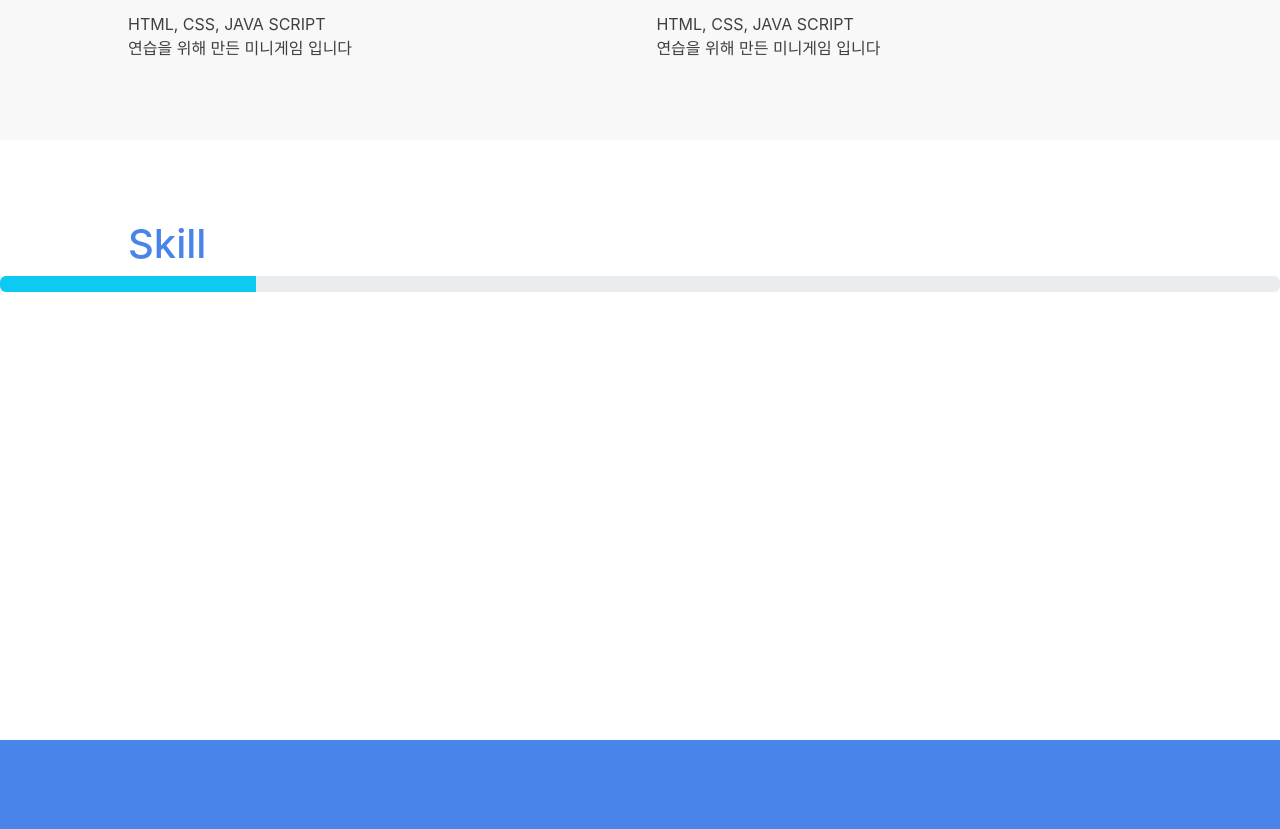
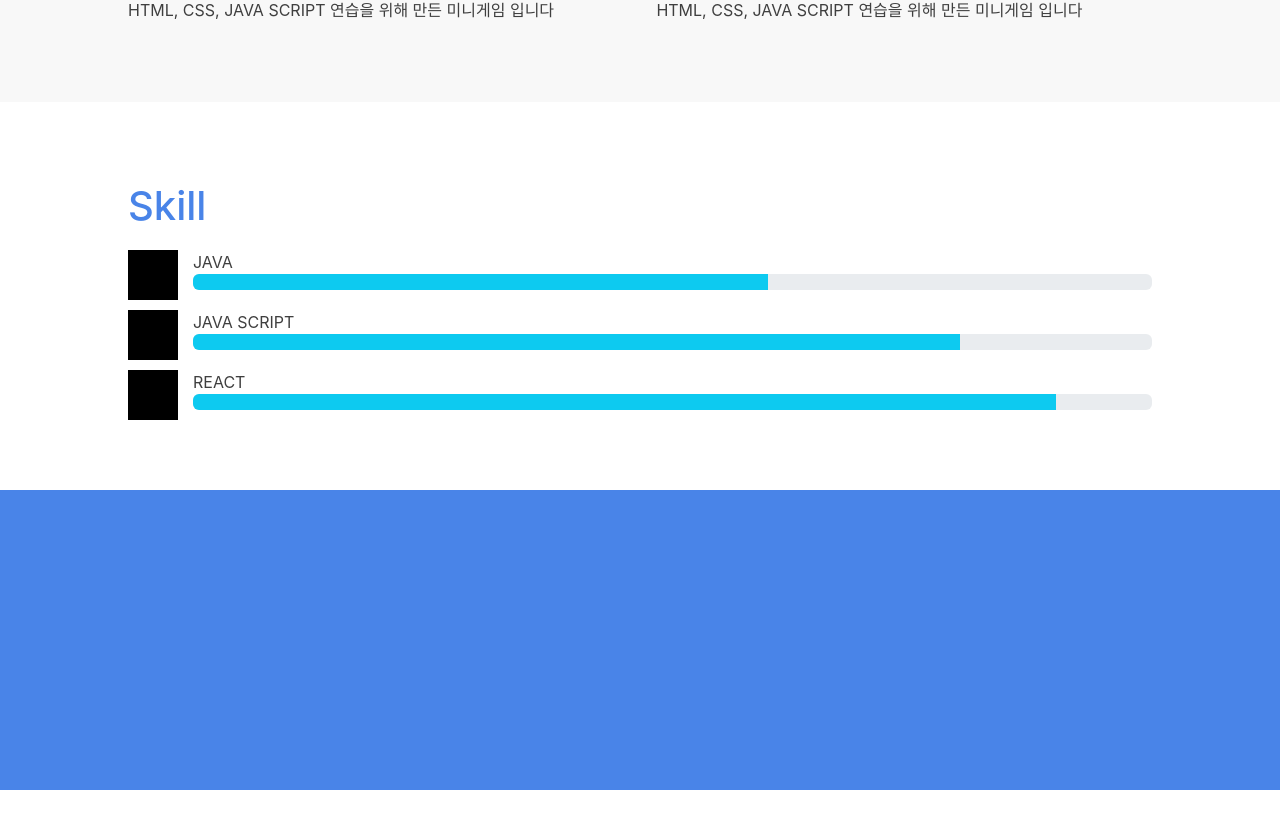
Before and after one commit to woonyBing/bingfinite, a React (Create React App) app: page / in a window 1280 px wide. Shown: the part 2249-3078 px from the top of the page. After the commit the page ends 3039 px from the top, so only its background shows below. Built offline with nearby package versions, Linux system fonts and the light colour scheme.

Commit message:
메인 Skill 레이아웃 완료

```diff
--- a/src/App.css
+++ b/src/App.css
@@ -95,10 +95,10 @@ li {
   float: left;
 }
 .morePj {
-  margin-top: 90px;
+  margin-top: 100px;
   font-size: 10pt;
   text-align: right;
-  margin-right: 5%;
+  margin-right: 10%;
 }
 .mainPjCard {
   clear: both;
@@ -128,13 +128,24 @@ li {
 .Skill {
   box-sizing : border-box;
   margin:0px;
-  height: 600px;
-  overflow: auto;
+  margin-bottom: 80px;
+  height: auto;
 }
 .SkillTitle {
   color: rgb(73, 132, 232);
   margin-top: 80px;
   margin-left: 10%;
+}
+.skillType {
+  margin-top: 20px;
+}
+.skillIcon {
+  width: 50px;
+  height: 50px;
+  background-color: black;
+  margin-left: 10%;
+  margin-right: 15px;
+  float: left;
 }
 
 
--- a/src/App.js
+++ b/src/App.js
@@ -1,6 +1,6 @@
 import logo from "./logo.svg";
 import "./App.css";
-import { Navbar, Container, Nav } from "react-bootstrap";
+import { Navbar, Container, Nav, ProgressBar } from "react-bootstrap";
 import { Routes, Route, useNavigate } from "react-router-dom";
 import AboutMe from "./component/AboutMe/AboutMe.js";
 import Contact from "./component/Contact/Contact.js";
@@ -42,7 +42,7 @@ function App() {
               </div>
               <div><MainAboutMe/></div>
               <div><MainProject/></div>
-              <div><Skill/></div>
+              <div><MainSkill/></div>
               <div className="Footer">
               </div>
             </div>
@@ -81,26 +81,55 @@ function MainProject() {
         <div className="cardBox">
           <div className="cardImg"></div>
           <h3 className="cardName">Bingfinite</h3>
-          <div className="cardContent">포트폴리오를 한눈에 볼 수 있도록 제작한<br/>개인 사이트입니다</div>
+          <div className="cardContent">포트폴리오를 한눈에 볼 수 있도록 제작한 개인 사이트입니다</div>
         </div>
         <div className="cardBox">
           <div className="cardImg"></div>
           <h3 className="cardName">Bear Run</h3>
-          <div className="cardContent">HTML, CSS, JAVA SCRIPT<br/>연습을 위해 만든 미니게임 입니다</div>
+          <div className="cardContent">HTML, CSS, JAVA SCRIPT 연습을 위해 만든 미니게임 입니다</div>
         </div>
         <div className="cardBox">
           <div className="cardImg"></div>
           <h3 className="cardName">Bear Run</h3>
-          <div className="cardContent">HTML, CSS, JAVA SCRIPT<br/>연습을 위해 만든 미니게임 입니다</div>
+          <div className="cardContent">HTML, CSS, JAVA SCRIPT 연습을 위해 만든 미니게임 입니다</div>
         </div>
         <div className="cardBox">
           <div className="cardImg"></div>
           <h3 className="cardName">Bear Run</h3>
-          <div className="cardContent">HTML, CSS, JAVA SCRIPT<br/>연습을 위해 만든 미니게임 입니다</div>
+          <div className="cardContent">HTML, CSS, JAVA SCRIPT 연습을 위해 만든 미니게임 입니다</div>
         </div>
       </div>
     </div>
   )
 }
 
+function MainSkill() {
+  return(
+    <div className="Skill">
+        <h1 className="SkillTitle">Skill</h1>
+        <div className='skillType'>
+            <div className="skillIcon"></div>
+            <div style={{width: '80%', margin:'auto'}}>
+                <div>JAVA</div>
+                <ProgressBar variant="info" now={60} />
+            </div>
+        </div>
+        <div className='skillType'>
+            <div className="skillIcon"></div>
+            <div style={{width: '80%', margin:'auto'}}>
+                <div>JAVA SCRIPT</div>
+                <ProgressBar variant="info" now={80} />
+            </div>
+        </div>
+        <div className='skillType'>
+            <div className="skillIcon"></div>
+            <div style={{width: '80%', margin:'auto'}}>
+                <div>REACT</div>
+                <ProgressBar variant="info" now={90} />
+            </div>
+        </div>
+    </div>
+  )
+}
+
 export default App;
--- a/src/component/Skill/Skill.js
+++ b/src/component/Skill/Skill.js
@@ -1,12 +1,7 @@
-import {ProgressBar} from 'react-bootstrap';
-
 function Skill() {
     return(
         <div>
-            <div className="Skill">
-                <h1 className="SkillTitle">Skill</h1>
-                <ProgressBar variant="info" now={20} />
-            </div>
+            Skill 페이지 들어갈 자리
         </div>
     )
 }
```
